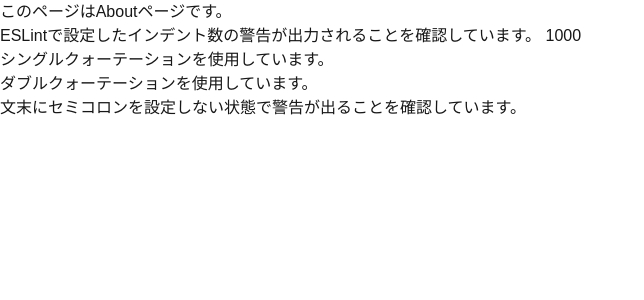
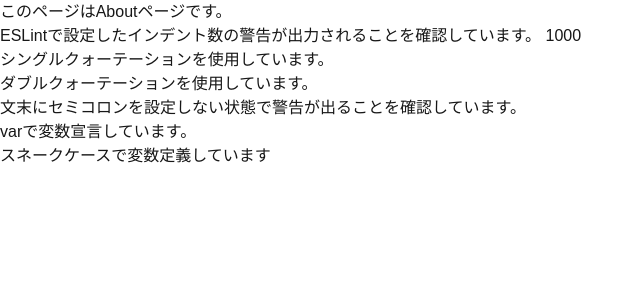
Before and after one commit to takeuchima0/nextjs_authjs_demo, a Next.js app: page /about in a window 1280 px wide. Shown: the top 300 px of the page, without its empty margins (0-644 px from the left). Built offline with nearby package versions, Linux system fonts and the light colour scheme.

Commit message:
eslint: rules for unused-vars error and camelcase waring

```diff
--- a/app/about/page.tsx
+++ b/app/about/page.tsx
@@ -9,6 +9,10 @@ const AboutPage = () => {
 
   const semiColonWaringCheck = "文末にセミコロンを設定しない状態で警告が出ることを確認しています。"
 
+  var usedVariables = "varで変数宣言しています。";
+
+  const snake_case = "スネークケースで変数定義しています";
+
   return (
     <div>
       このページはAboutページです。
@@ -16,6 +20,8 @@ const AboutPage = () => {
       <p>{singleQuotesWaringCheck}</p>
       <p>{doubleQuotesWaringCheck}</p>
       <p>{semiColonWaringCheck}</p>
+      <p>{usedVariables}</p>
+      <p>{snake_case}</p>
     </div>
   );
 };
--- a/app/layout.tsx
+++ b/app/layout.tsx
@@ -24,7 +24,7 @@ export default function RootLayout({
   children: React.ReactNode;
 }>) {
   return (
-    <html lang="en">
+    <html lang="ja">
       <body
         className={`${geistSans.variable} ${geistMono.variable} antialiased`}
       >
```
Also changed, not shown: .eslintrc.json.
